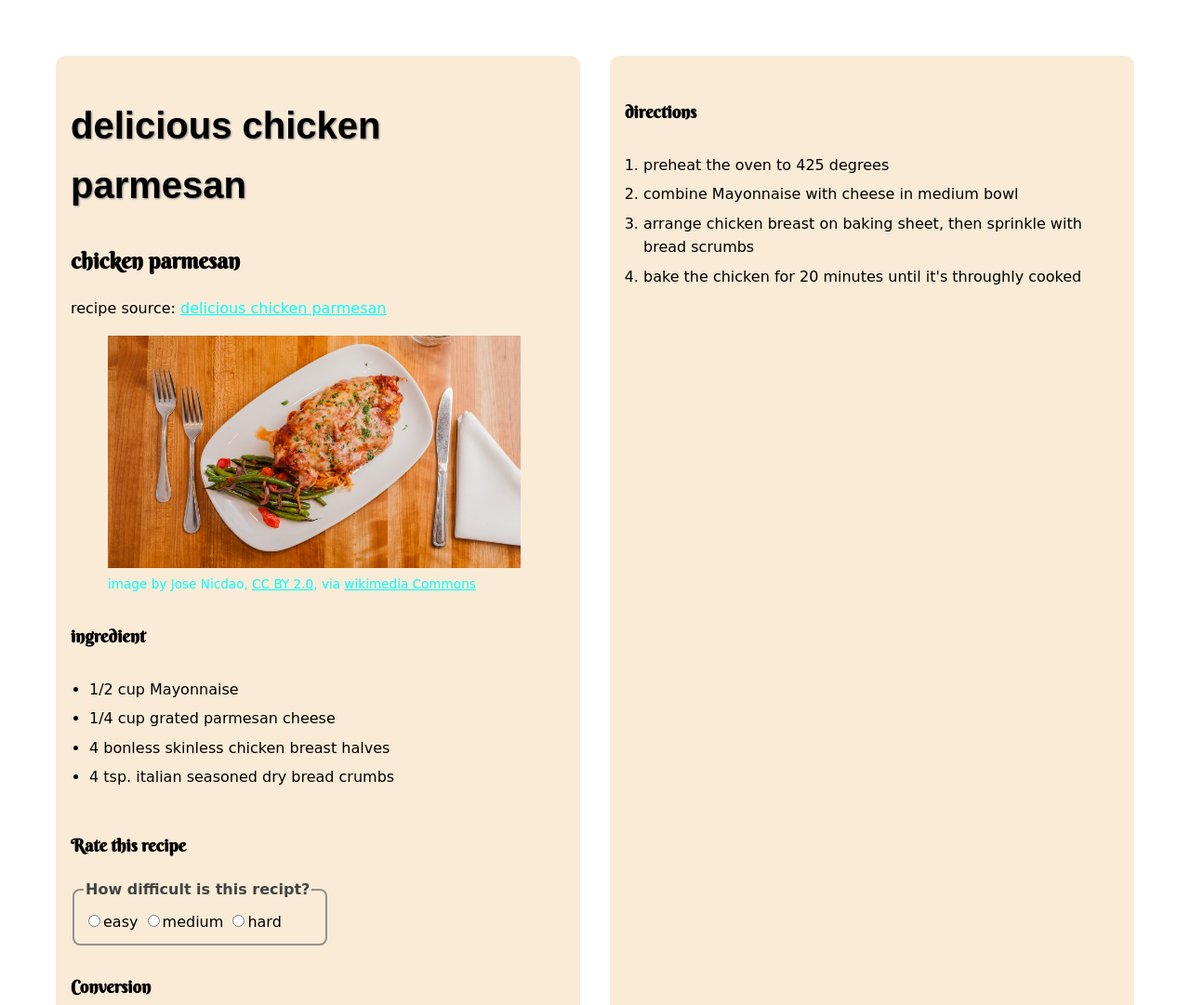
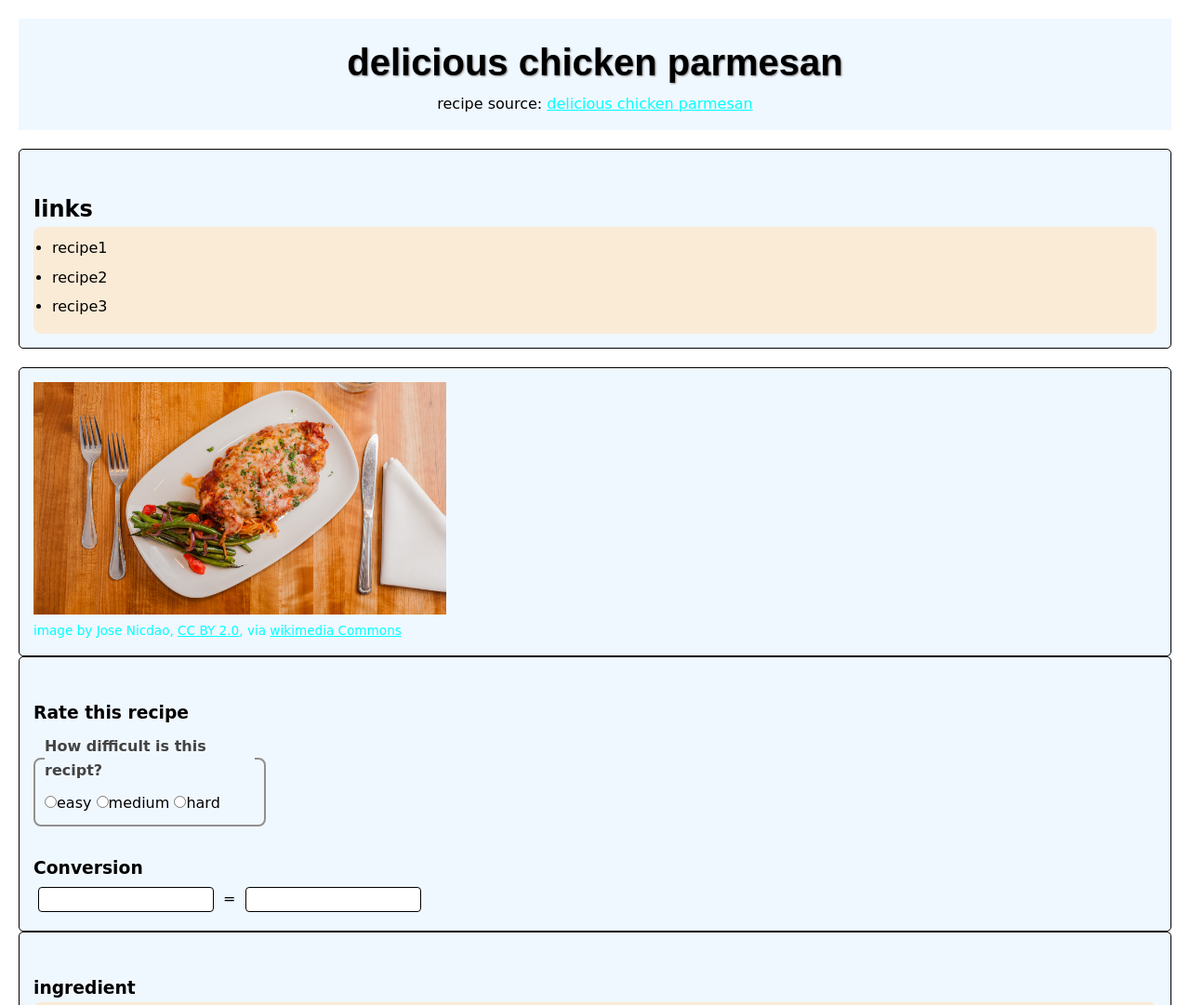
Before and after one commit to caseuwen/CodingAssignment5, a plain HTML site: page index.html in a window 1280 px wide. Shown: the top 1081 px of the page at 93% size. Drawn offline with Linux system fonts and the light colour scheme; a web font is replaced by a local one.

Commit message:
making the webpage grid layout

```diff
--- a/css/stylesheet.css
+++ b/css/stylesheet.css
@@ -1,9 +1,22 @@
+* {
+    box-sizing: border-box;
+    margin : 0;
+    padding: 0;
+}
 body{
     background-size: cover;
     font-family:'sofia', cursive;
     color:black;
     line-height: 1.6;
     padding: 20px;
+}
+header{
+    background-color: aliceblue;
+    color: black;
+    padding: 15px;
+    text-align: center;
+    width: 100%;
+    margin-bottom: 20px;
 }
 h1 {
     font-family: 'Joshfin Sans', sans-serif;
@@ -12,17 +25,17 @@ h1 {
     text-shadow: 1px 1px 2px gray;
     font-weight:bold;
 }
-.wrapper{
+.row{
     display: flex;
-    gap: 2rem;
-    padding: 2rem;
+    margin-bottom: 20px;
+    gap: 20px;
 }
-.left-column, .right-column{
+.column{
+    background-color: aliceblue;
+    padding: 15px;
+    border: 1px solid;
+    border-radius: 5px;
     flex: 1;
-    padding: 1rem;
-    background-color: antiquewhite;
-    border-radius: 10px;
-
 }
 h2,h3{
     font-family: 'Berkshire Swash', cursive;
--- a/index.html
+++ b/index.html
@@ -5,18 +5,26 @@
         <meta name = "author" content = "Yuwen Chen">
         <title> delicious chicken parmesan</title>
         <link rel = "stylesheet" href = "css/stylesheet.css">
-        <link rel="stylesheet" href="https://fonts.googleapis.com/css?family=Sofia|Berkshire Swash|Josefin Sans"/>
+        <link rel="stylesheet" href="https://fonts.googleapis.com/css?family=Sofia,Berkshire+Swash,Josefin+Sans">
     </head>
     <body>
-        <main class = "wrapper">
-        <div class = "left-column">
-        <h1>
-            delicious chicken parmesan
-        </h1>
-        <h2>
-            chicken parmesan
-        </h2>
+        <header id = "main-header">
+            <h1>delicious chicken parmesan</h1>
             <p>recipe source: <a href="https://www.bestfoods.com/us/en/r/parmesan-crusted-chicken-recipe.html/121625?gclid=1ccd12b777681a2cb32d7acbe8f49322&gclsrc=3p.ds&msclkid=1ccd12b777681a2cb32d7acbe8f49322&utm_source=bing&utm_medium=cpc&utm_campaign=EN_MAYO_Top-Dishes-Recipes-2023_Ins_Txt_CPC_BrndProd_EM_Bads_Bfs0000183&utm_term=best%20foods%20parmesan%20chicken%20recipe&utm_content=Brand_na_Parmesan-Crusted-Chicken_EM" target = "blank"> delicious chicken parmesan </a></p>
+        </header>
+
+        <div class = "row" id = "row2">
+            <div class = "column" id = navigation-links>
+                <h2>links</h2>
+                <ul>
+                    <li>recipe1</li>
+                    <li>recipe2</li>
+                    <li>recipe3</li>
+                </ul>
+            </div>
+        </div>
+
+        <div class  = "column" id = "image">
             <figure>
                 <img src = "images/chicken_parmesan.jpg" alt = "a chicken parmesan on plate" height = "250">
                 <figcaption>image by Jose Nicdao,
@@ -24,6 +32,24 @@
                 via <a href = "https://commons.wikimedia.org/wiki/File:Chicken_Parmesan_%2830880787857%29.jpg#/media/File:Chicken_Parmesan_(30880787857).jpg" target = "_blank">wikimedia Commons</a>
                 </figcaption>
             </figure>
+        </div>
+
+        <div class = "column" id = "rating">
+            <h3> Rate this recipe</h3>
+            <fieldset style = "width: 250px;">
+            <legend>How difficult is this recipt?</legend>
+            <input type = "radio" id = "easy" name = "difficult" value = "easy">easy
+            <input type = "radio" id = "medium" name = "difficult" value = "medium">medium
+            <input type = "radio" id = "hard" name = "difficult" value = "hard">hard
+            </fieldset>
+            <h3>
+                Conversion
+            </h3>
+            <input type ="text" id = "tblspn" name = "tblspn"> = <input type = "text" id = "cups" name = "cups">
+        </div>
+
+        <div class = "row" id = "row3">
+            <div class = "column" id = ingredient>
                 <h3>
                     ingredient
                 </h3>
@@ -33,14 +59,9 @@
                     <li>4 bonless skinless chicken breast halves</li>
                     <li>4 tsp. italian seasoned dry bread crumbs</li>
                 </ul>
-    <h3 class = "rate"> Rate this recipe</h3>
-    <fieldset style = "width: 250px;">
-        <legend>How difficult is this recipt?</legend>
-        <input type = "radio" id = "easy" name = "difficult" value = "easy">easy
-        <input type = "radio" id = "medium" name = "difficult" value = "medium">medium
-        <input type = "radio" id = "hard" name = "difficult" value = "hard">hard
-    </fieldset>
-    <!--
+            </div>
+        </div>
+        <div class = "column" id = "equipment">
             <h3>
                 equipment
             </h3>
@@ -49,13 +70,8 @@
                 <li>medium bowl</li>
                 <li>baking sheet</li>
             </ul>
-        -->
-    <h3>
-        Conversion
-    </h3>
-    <input type ="text" id = "tblspn" name = "tblspn"> = <input type = "text" id = "cups" name = "cups">
         </div>
-    <div class = "right-column">
+    <div class = "column" id = "directions">
         <h3>
             directions
         </h3>
@@ -66,8 +82,8 @@
             <li>bake the chicken for 20 minutes until it's throughly cooked</li>
         </ol>
     </div>
-    </main>
-    <hr />
+    <footer>
         <p style = "text-align: right;"> this page created as academic actibity only</p>
+    </footer>
     </body>
 </html>
```
Lines whose indentation alone changed are shown as unchanged.
